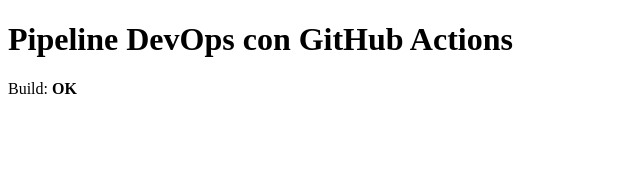
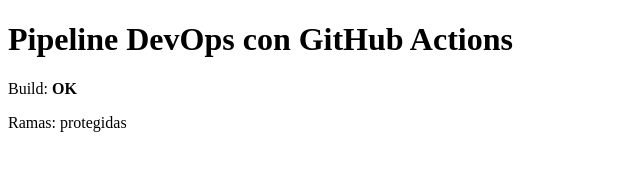
Before and after one commit to sebacds/lab-github-actions-t02, a plain HTML site: page index.html in a window 1280 px wide. Shown: the whole page, without its empty margins (0-640 px from the left). Drawn offline with Linux system fonts and the light colour scheme.

Commit message:
mejora enormemente la página principal

```diff
--- a/index.html
+++ b/index.html
@@ -4,5 +4,6 @@
   <body>
     <h1>Pipeline DevOps con GitHub Actions</h1>
     <p>Build: <strong>OK</strong></p>
+    <p>Ramas: protegidas</p>
   </body>
 </html>
```
